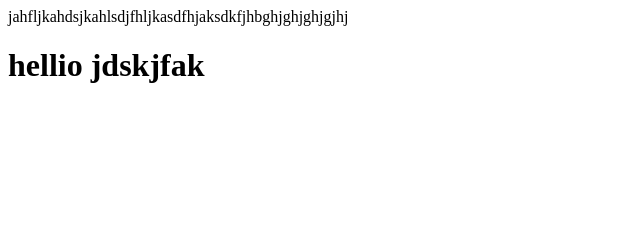
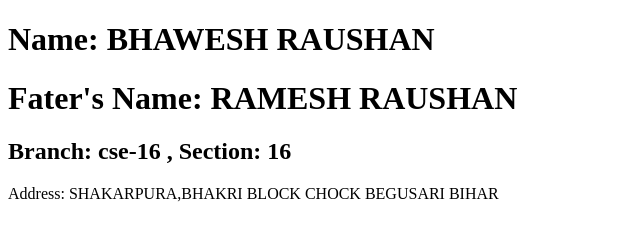
Before and after one commit to bhaweshroshan81-design/git-test-, a plain HTML site: page cse_16.html in a window 1280 px wide. Shown: the whole page, without its empty margins (0-640 px from the left). Drawn offline with Linux system fonts and the light colour scheme.

Commit message:
my first html

```diff
--- a/cse_16.html
+++ b/cse_16.html
@@ -1,12 +1,14 @@
 <!DOCTYPE html>
 <html lang="en">
 <head>
-    <meta charset="UTF-8">
-    <meta name="viewport" content="width=device-width, initial-scale=1.0">
-    <title>Document</title>
+    <title>MY FIRST HTML</title>
 </head>
 <body>
-    jahfljkahdsjkahlsdjfhljkasdfhjaksdkfjhbghjghjghjgjhj
-    <h1>hellio jdskjfak</h1>
+
+    <h1>Name: BHAWESH RAUSHAN</h1>
+       <H1> Fater's Name: RAMESH RAUSHAN</H1>
+
+    <h2>Branch: cse-16 , Section: 16</h2>
+    <p> Address: SHAKARPURA,BHAKRI BLOCK CHOCK BEGUSARI BIHAR</p>
 </body>
 </html>
```
